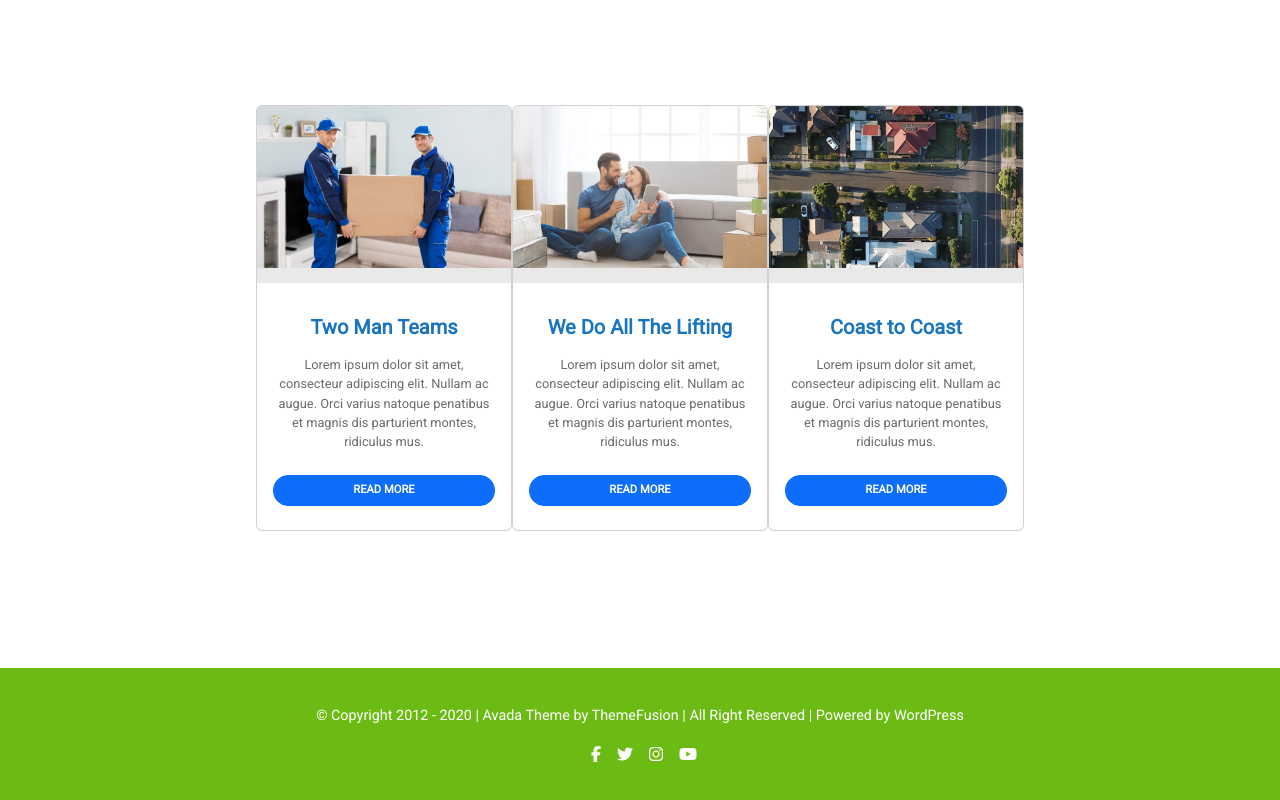
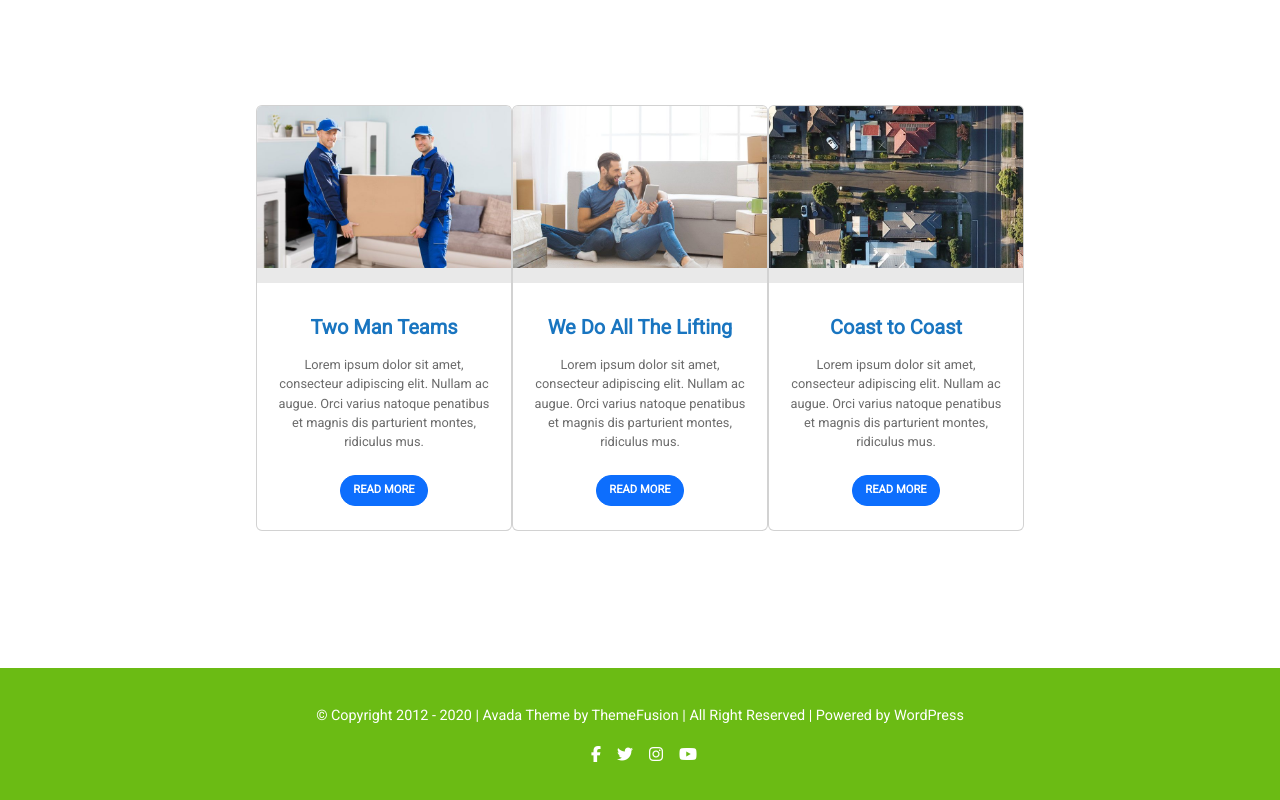
Before and after one commit to Shinrael/proj-html-vuejs, a Vue app: page / in a window 1280 px wide. Shown: the part 1982-2782 px from the top of the page. Built offline with nearby package versions, Linux system fonts and the light colour scheme.

Commit message:
[fix] button card

```diff
--- a/src/components/partials/Cardservice.vue
+++ b/src/components/partials/Cardservice.vue
@@ -12,10 +12,10 @@
 <template>
   <div class="card" style="width: 18rem;">
     <img :src="img" class="card-img-top" :alt="title">
-    <div class="card-body d-flex flex-column text-center ">
+    <div class="card-body d-flex flex-column text-center align-items-center ">
       <h5 class="card-title fw-bold my-3">{{ title }}</h5>
       <p class="card-text">{{ paragraph }}</p>
-      <button type="button" class="btn btn-primary my-2">READ MORE</button>
+      <button type="button" class="btn btn-primary my-2 w-auto">READ MORE</button>
     </div>
   </div>
 </template>
```
